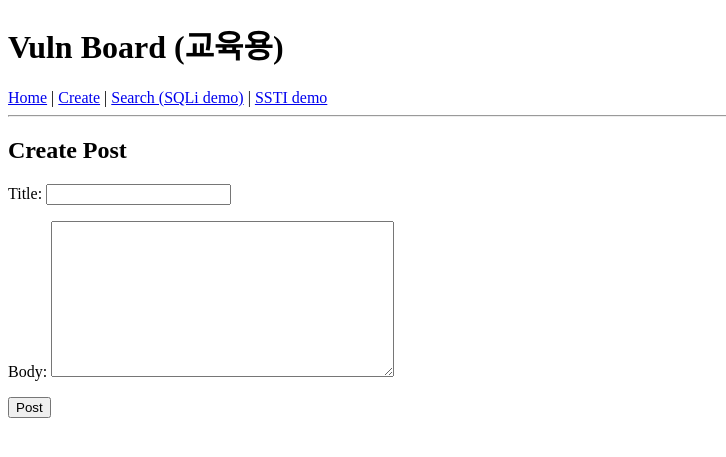
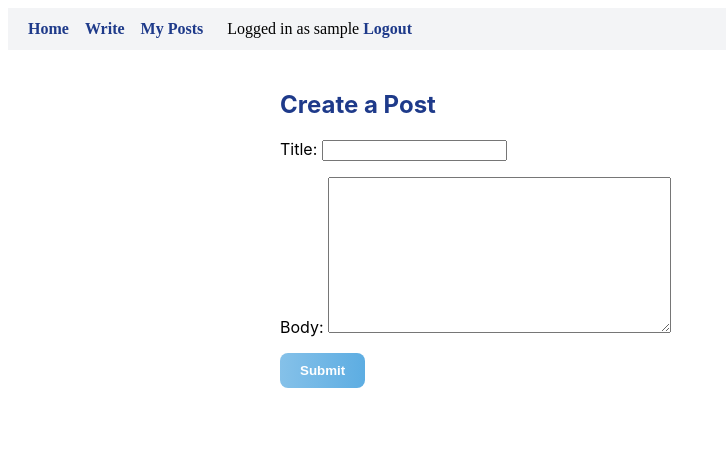
Before and after one commit to seohyunlee-coding/django-vulnability-web, a Django app: page /create/ in a window 1280 px wide. Shown: the top 457 px of the page, without its empty margins (0-726 px from the left). Run offline with Django 4.2, Linux system fonts and the light colour scheme; the visitor is signed in with stand-in values (Sample User, id 1).

Commit message:
로그인 기능 추가

```diff
--- a/board/urls.py
+++ b/board/urls.py
@@ -4,8 +4,8 @@ from . import views
 urlpatterns = [
     path('', views.home, name='home'),
     path('create/', views.create_post, name='create_post'),
+    path('my_posts/', views.my_posts, name='my_posts'),
     path('search/', views.search_raw, name='search_raw'),
     path('delete/<int:post_id>/', views.delete_post, name='delete_post'),
-    path('ssti/', views.ssti_demo, name='ssti_demo'),
-    path('', views.index, name='index'),
+    path('ssti/', views.ssti_demo, name='ssti_demo')
 ]
--- a/board/views.py
+++ b/board/views.py
@@ -19,10 +19,17 @@ def create_post(request):
             p = form.save(commit=False)
             p.author = request.user
             p.save()
-            return redirect('index')
+            return redirect('home')
     else:
         form = PostForm()
-    return render(request, 'board/create.html', {'form': form})
+    return render(request, 'board/create_post.html', {'form': form})
+
+
+@login_required
+def my_posts(request):
+    """Show posts authored by the logged-in user."""
+    posts = Post.objects.filter(author=request.user).order_by('-created_at')
+    return render(request, 'board/my_posts.html', {'posts': posts})
 
 def search_raw(request):
     """Deliberately unsafe raw SQL search to demonstrate SQL injection."""
@@ -41,11 +48,10 @@ def search_raw(request):
 def delete_post(request, post_id):
     """CSRF exempt delete — intentional vulnerability."""
     post = get_object_or_404(Post, pk=post_id)
-    # Logical flaw: any authenticated user can delete any post
-    if request.user.is_authenticated:
+    # Only allow the post author to delete their post
+    if request.user.is_authenticated and request.user == post.author:
         post.delete()
-        return redirect('index')
-    return redirect('index')
+    return redirect('home')
 
 def ssti_demo(request):
     """Demonstrate a server-side template injection-like behavior by rendering user input as a template."""
--- a/templates/board/base.html
+++ b/templates/board/base.html
@@ -3,16 +3,35 @@
 
 <head>
   <meta charset="utf-8" />
-  <title>Vuln Board</title>
+  <title>ThoughtBoard</title>
+  <style>
+    nav {
+      background: #f3f4f6;
+      padding: 12px 20px;
+    }
+
+    nav a {
+      margin-right: 12px;
+      text-decoration: none;
+      color: #1E3A8A;
+      font-weight: 600
+    }
+  </style>
 </head>
 
 <body>
-  <h1>Vuln Board (교육용)</h1>
   <nav>
-    <a href="/">Home</a> | <a href="/create/">Create</a> | <a href="/search/">Search (SQLi demo)</a> | <a
-      href="/ssti/">SSTI demo</a>
+    <a href="{% url 'home' %}">Home</a>
+    <a href="{% url 'create_post' %}">Write</a>
+    {% if user.is_authenticated %}
+    <a href="{% url 'my_posts' %}">My Posts</a>
+    <span style="margin-left:8px;">Logged in as {{ user.username }}</span>
+    <a href="{% url 'logout' %}?next={% url 'home' %}">Logout</a>
+    {% else %}
+    <a href="{% url 'login' %}">Login</a>
+    {% endif %}
   </nav>
-  <hr />
+
   {% block content %}{% endblock %}
 </body>
 
--- a/templates/board/create.html
+++ /dev/null
@@ -1,10 +0,0 @@
-{% extends 'board/base.html' %}
-
-{% block content %}
-<h2>Create Post</h2>
-<form method="post">
-  {% csrf_token %}
-  {{ form.as_p }}
-  <button type="submit">Post</button>
-</form>
-{% endblock %}
--- a/templates/board/create_post.html
+++ b/templates/board/create_post.html
@@ -1,15 +1,26 @@
 {% extends 'board/base.html' %}
 
 {% block content %}
-<h2>Create a Post</h2>
-<form method="post">
-  {% csrf_token %}
-  <label for="title">Title:</label><br>
-  <input type="text" id="title" name="title" style="width:80%" required><br><br>
+<div style="max-width:720px; margin:40px auto; font-family: 'Inter', sans-serif;">
+  <h2 style="color:#1E3A8A; margin-bottom:20px;">Create a Post</h2>
 
-  <label for="content">Content:</label><br>
-  <textarea id="content" name="content" rows="10" style="width:80%" required></textarea><br><br>
+  {% if error %}
+  <p style="color:red;">{{ error }}</p>
+  {% endif %}
 
-  <button type="submit">Submit</button>
-</form>
+  <form method="post">
+    {% csrf_token %}
+    {% if form.errors %}
+    <div style="color:red">Please correct the errors below.</div>
+    {% endif %}
+    <div style="max-width:800px">
+      {{ form.as_p }}
+    </div>
+
+    <button type="submit"
+      style="padding:10px 20px; background:linear-gradient(90deg,#85C1E9,#5DADE2); color:white; border:none; border-radius:8px; font-weight:700; cursor:pointer;">
+      Submit
+    </button>
+  </form>
+</div>
 {% endblock %}
--- a/vulnsite/urls.py
+++ b/vulnsite/urls.py
@@ -3,5 +3,6 @@ from django.urls import path, include
 
 urlpatterns = [
     path('admin/', admin.site.urls),
+    path('accounts/', include('django.contrib.auth.urls')),
     path('', include('board.urls')),
 ]
```
Also changed, not shown: templates/board/index.html (deleted, +0 -17 lines), templates/board/my_posts.html (added, +18 -0 lines), templates/registration/login.html (added, +22 -0 lines).
